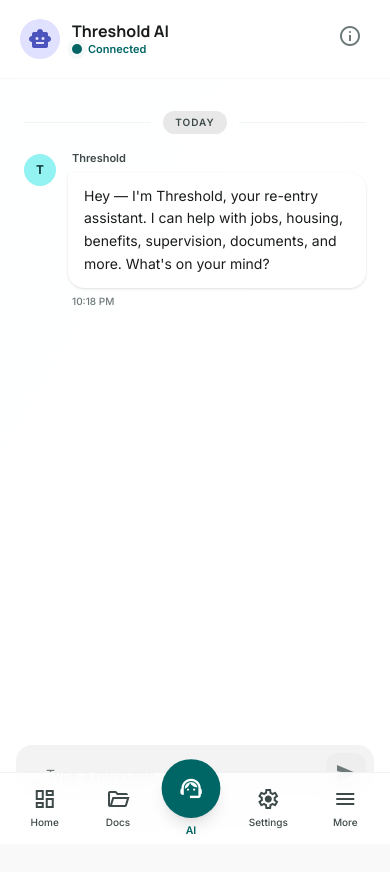
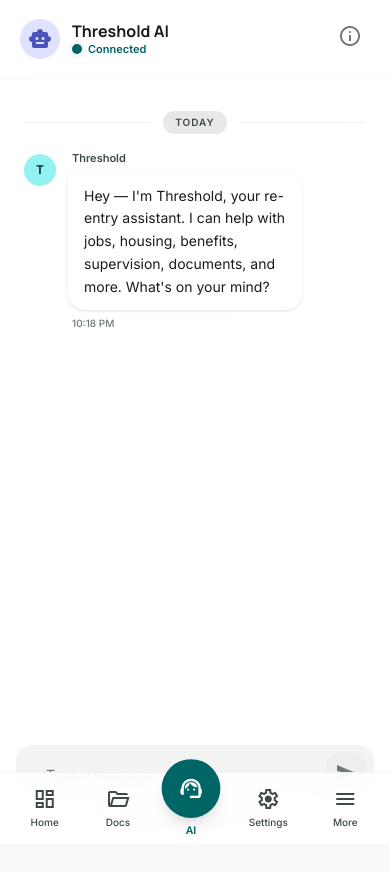
Before and after one commit to skylarrwang/threshold, a React (Vite) app in the folder frontend/: page /chat in a window 390 px wide. Shown: the top 872 px of the page. Built offline with nearby package versions, Linux system fonts and the light colour scheme; no server answers.

Commit message:
Split chat layout: user messages right, AI responses left
Rework MessageThread to push user bubbles to the right edge and AI
bubbles to the left with responsive padding, creating a clear
two-sided conversation layout.

Co-Authored-By: Claude Opus 4.6 (1M context) <noreply@anthropic.com>

```diff
--- a/frontend/src/components/chat/MessageThread.tsx
+++ b/frontend/src/components/chat/MessageThread.tsx
@@ -83,21 +83,17 @@ export function MessageThread() {
                 <div
                   key={msg.id}
                   className={cn(
-                    'flex items-start gap-3',
-                    isOutgoing ? 'flex-row-reverse' : 'flex-row'
+                    'flex gap-3',
+                    isOutgoing ? 'justify-end pl-16 sm:pl-24 lg:pl-32' : 'justify-start pr-16 sm:pr-24 lg:pr-32'
                   )}
                 >
-                  {/* Avatar */}
-                  {!isOutgoing ? (
+                  {/* Avatar (AI only) */}
+                  {!isOutgoing && (
                     <Avatar name={msg.senderName} size="sm" className="flex-shrink-0 mt-1" />
-                  ) : (
-                    <div className="w-8 h-8 bg-primary/10 rounded-full flex-shrink-0 mt-1 flex items-center justify-center">
-                      <span className="material-symbols-outlined text-sm text-primary" style={{ fontVariationSettings: "'FILL' 1" }}>person</span>
-                    </div>
                   )}
 
                   {/* Bubble */}
-                  <div className={cn('flex flex-col gap-1.5 max-w-sm lg:max-w-md', isOutgoing ? 'items-end' : 'items-start')}>
+                  <div className={cn('flex flex-col gap-1.5 min-w-0', isOutgoing ? 'items-end' : 'items-start')}>
                     {!isOutgoing && (
                       <span className="text-[11px] font-semibold text-on-surface-variant px-1">
                         {msg.senderName}
@@ -123,6 +119,13 @@ export function MessageThread() {
                       )}
                     </div>
                   </div>
+
+                  {/* Avatar (user only) */}
+                  {isOutgoing && (
+                    <div className="w-8 h-8 bg-primary/10 rounded-full flex-shrink-0 mt-1 flex items-center justify-center">
+                      <span className="material-symbols-outlined text-sm text-primary" style={{ fontVariationSettings: "'FILL' 1" }}>person</span>
+                    </div>
+                  )}
                 </div>
               );
             })}
```
